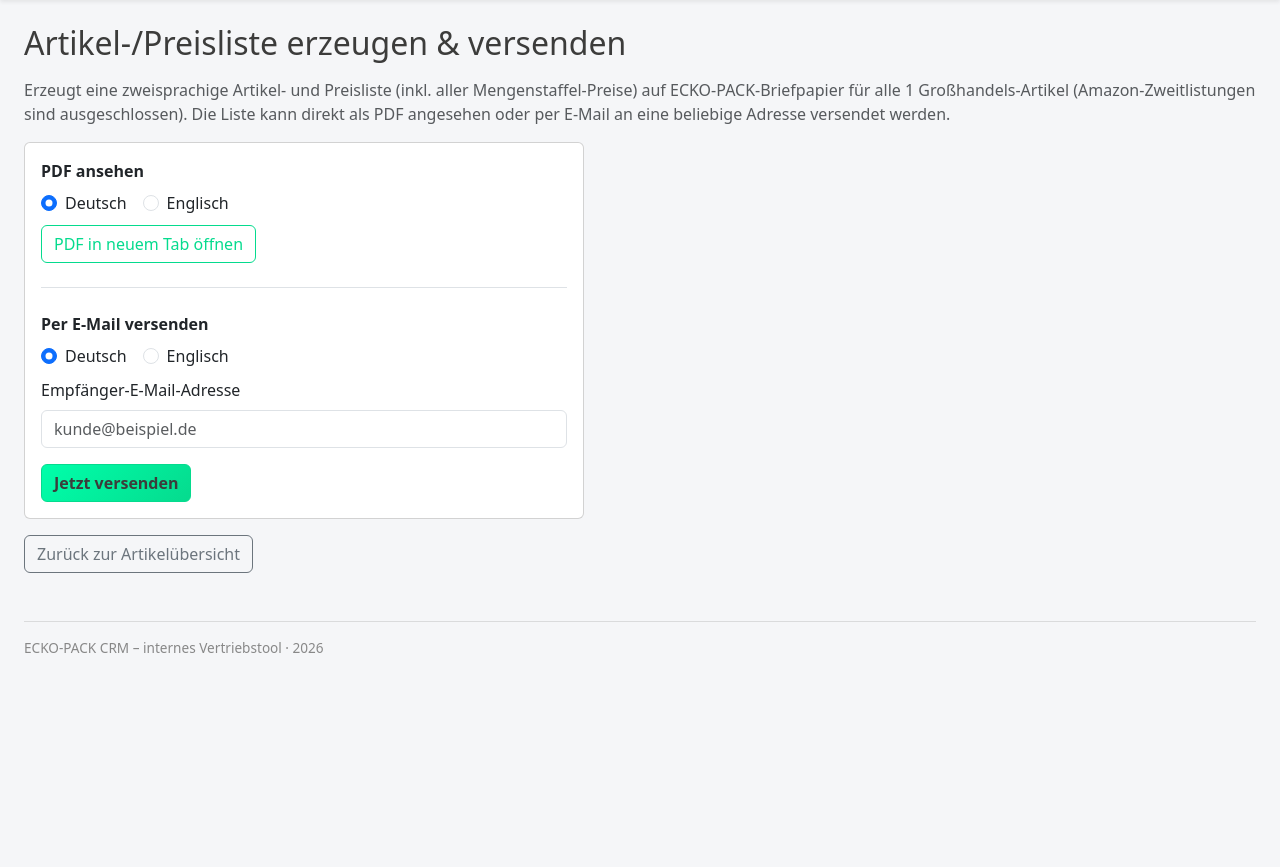
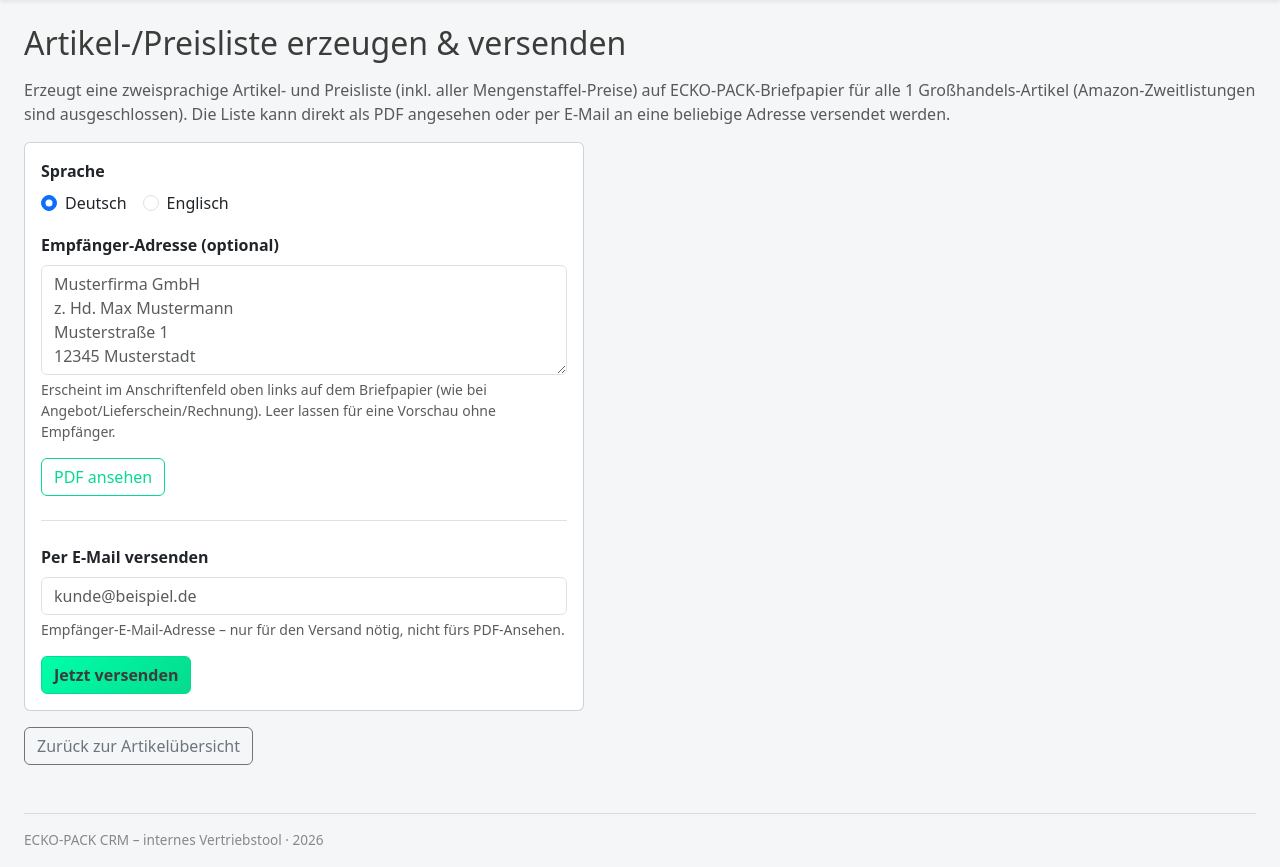
Before and after one commit to eckopack/crm, a Django app: page /artikel/preisliste/ in a window 1280 px wide; the page is wider, and only the part inside the window is pictured. Shown: the part 81-948 px from the top of that part. Before the commit the page ends 734 px from the top of that part, so only its background shows below. Run offline with Django 5.2, Linux system fonts and the light colour scheme; a user stored in the database is signed in; tables that the repository leaves empty hold one stand-in row (values such as "Sample post").

Commit message:
Artikelliste: Spalte "Preis je Stück" benennen, Empfänger-Adresse eingebbar
Björns Anfrage vom 21.10.2026: "schreib bitte auch Preis je Stück und nicht
Einheit! Ich möchte aber auch die adresse auf der preisliste eingeben können".

- Spaltenkopf "Preis je Einheit (netto)" -> "Preis je Stück (netto)"
  (Englisch: "Unit price (net)" -> "Price per piece (net)")
- Neues Textfeld "Empfänger-Adresse" im Formular: frei eingegebene Adresszeilen
  erscheinen im Anschriftenfeld oben links auf dem Briefpapier, genau wie bei
  Angebot/Lieferschein/Rechnung. Leer lassen = Vorschau ohne Empfänger (wie bisher).
- Formular zu einem einzigen <form> zusammengeführt (aktion=ansehen/senden),
  damit die Adresse für PDF-Ansicht und E-Mail-Versand gleichermaßen gilt.
  Der alte eigenständige GET-Download-View bleibt zur Abwärtskompatibilität
  unverändert bestehen, wird aber nicht mehr verlinkt.

Geprüft: pdftotext-Extraktion aus PDF-Ansicht UND aus dem tatsächlichen
E-Mail-Anhang bestätigt, dass die eingegebene Adresse im Dokument ankommt;
leeres Adressfeld bleibt nachweislich leer. Alle bisherigen Regressionstests
(Artikelliste, PDF-Artikelnummern, HTML-Artikelnummern, FK-Vorbefüllung)
weiterhin grün. manage.py check ohne Befund.

Co-Authored-By: Claude Sonnet 5 <noreply@anthropic.com>
Claude-Session: https://claude.ai/code/session_017NuCzmsLBxysTxn98sm2vo

```diff
--- a/vertrieb/nurture.py
+++ b/vertrieb/nurture.py
@@ -604,13 +604,15 @@ def rechnung_versand_senden(rechnung):
     return True, None
 
 
-def artikelliste_versenden(empfaenger_email, sprache="de"):
+def artikelliste_versenden(empfaenger_email, sprache="de", empfaenger_zeilen=None):
     """Verschickt die Artikel-/Preisliste (siehe pdf.artikelliste_pdf_erzeugen) als PDF-
     Anhang an eine frei eingegebene E-Mail-Adresse (21.10.2026, auf Wunsch von Björn) -
     bewusst OHNE Deal-/Firmenbezug, anders als alle übrigen Mailfunktionen in diesem Modul:
     EmailVersand.deal ist nullable (siehe Model-Doku "Teil 8"), ein Protokolleintrag mit
-    deal=None ist also ausdrücklich vorgesehen. Gibt (erfolg: bool, fehlermeldung: str|None)
-    zurück, analog zu rechnung_versand_senden() oben."""
+    deal=None ist also ausdrücklich vorgesehen. empfaenger_zeilen (optional): Textzeilen
+    fürs Anschriftenfeld auf dem PDF-Briefpapier, siehe pdf.artikelliste_pdf_erzeugen.
+    Gibt (erfolg: bool, fehlermeldung: str|None) zurück, analog zu
+    rechnung_versand_senden() oben."""
     betreff = "ECKO-PACK price list" if sprache == "en" else "ECKO-PACK Artikel- und Preisliste"
 
     kontext = {
@@ -624,7 +626,7 @@ def artikelliste_versenden(empfaenger_email, sprache="de"):
     artikel_liste = Artikel.objects.filter(vertriebskanal="standard").order_by("artikelnummer").prefetch_related("preisstaffeln")
 
     try:
-        pdf_bytes = pdf.artikelliste_pdf_erzeugen(artikel_liste, sprache=sprache)
+        pdf_bytes = pdf.artikelliste_pdf_erzeugen(artikel_liste, sprache=sprache, empfaenger_zeilen=empfaenger_zeilen)
         mail = EmailMultiAlternatives(betreff, text_body, settings.DEFAULT_FROM_EMAIL, [empfaenger_email])
         mail.attach_alternative(html_body, "text/html")
         dateiname = "ECKO-PACK_Price_List.pdf" if sprache == "en" else "ECKO-PACK_Artikel-Preisliste.pdf"
--- a/vertrieb/pdf.py
+++ b/vertrieb/pdf.py
@@ -836,7 +836,7 @@ def _artikelliste_tabelle(label_ab_menge, label_preis, label_preis_1000, gruppen
     return tabelle
 
 
-def artikelliste_pdf_erzeugen(artikel_liste, sprache="de"):
+def artikelliste_pdf_erzeugen(artikel_liste, sprache="de", empfaenger_zeilen=None):
     """Erzeugt die zweisprachige Artikel-/Preisliste als EINE durchlaufende Tabelle
     (Artikelnummer/Bezeichnung je Artikel über seine Preisstaffel-Zeilen hinweg vertikal
     verbunden, siehe _artikelliste_tabelle) - aufsteigend nach Ab-Menge sortiert, bewusst
@@ -845,12 +845,20 @@ def artikelliste_pdf_erzeugen(artikel_liste, sprache="de"):
     wäre. Artikel ganz ohne Preisstaffel zeigen stattdessen den Flatrate-Verkaufspreis;
     fehlt auch der (verkaufspreis=None, z.B. unvollständig gepflegter Artikel), wird das
     ausdrücklich als "Preis auf Anfrage"/"Price on request" ausgewiesen statt eine falsche
-    Zahl zu erfinden oder die Zeile stillschweigend wegzulassen."""
+    Zahl zu erfinden oder die Zeile stillschweigend wegzulassen.
+
+    empfaenger_zeilen (21.10.2026, auf Wunsch von Björn: "ich möchte aber auch die adresse
+    auf der preisliste eingeben können"): optionale Liste von Textzeilen fürs
+    Anschriftenfeld oben links (gleiche Position/Optik wie bei Angebot/Lieferschein/
+    Rechnung, siehe _kopf_erste_seite) - anders als dort aber KEIN Firma/Kontakt-Objekt,
+    sondern freier Text, weil die Preisliste (anders als die übrigen Dokumente) keinen
+    Deal-/Firmenbezug hat (siehe Modul-Kommentar oben). Leer/None lässt das Feld frei,
+    z.B. für eine reine interne Vorschau ohne Empfänger."""
     heute = timezone.localdate()
     if sprache == "en":
         titel = "PRICE LIST"
         meta_zeilen = [("As of", _datum(heute, sprache))]
-        label_ab_menge, label_preis = "From qty.", "Unit price (net)"
+        label_ab_menge, label_preis = "From qty.", "Price per piece (net)"
         label_preis_1000 = "Price per 1,000 pcs (net)"
         preis_auf_anfrage = "on request"
         fusshinweis = (
@@ -861,7 +869,7 @@ def artikelliste_pdf_erzeugen(artikel_liste, sprache="de"):
     else:
         titel = "ARTIKEL- UND PREISLISTE"
         meta_zeilen = [("Stand", _datum(heute))]
-        label_ab_menge, label_preis = "Ab Menge", "Preis je Einheit (netto)"
+        label_ab_menge, label_preis = "Ab Menge", "Preis je Stück (netto)"
         label_preis_1000 = "1.000er Stückpreis (netto)"
         preis_auf_anfrage = "auf Anfrage"
         fusshinweis = (
@@ -913,7 +921,7 @@ def artikelliste_pdf_erzeugen(artikel_liste, sprache="de"):
     )
     doc.build(
         story,
-        onFirstPage=_kopf_erste_seite([], meta_zeilen, titel, sprache),
+        onFirstPage=_kopf_erste_seite(empfaenger_zeilen or [], meta_zeilen, titel, sprache),
         onLaterPages=_kopf_folgeseite(titel, _datum(heute, sprache), sprache),
     )
     return buffer.getvalue()
--- a/vertrieb/templates/vertrieb/artikelliste_versenden.html
+++ b/vertrieb/templates/vertrieb/artikelliste_versenden.html
@@ -11,39 +11,37 @@
 
 <div class="card mb-3" style="max-width: 560px;">
     <div class="card-body">
-        <form method="get" action="{% url 'vertrieb:artikelliste_pdf' %}" target="_blank" class="mb-4 pb-4 border-bottom">
-            <label class="form-label fw-semibold">PDF ansehen</label>
-            <div class="d-flex gap-3 mb-2">
+        <form method="post">
+            {% csrf_token %}
+
+            <label class="form-label fw-semibold">Sprache</label>
+            <div class="d-flex gap-3 mb-3">
                 <div class="form-check">
-                    <input class="form-check-input" type="radio" name="sprache" id="pdf_sprache_de" value="de" checked>
-                    <label class="form-check-label" for="pdf_sprache_de">Deutsch</label>
+                    <input class="form-check-input" type="radio" name="sprache" id="sprache_de" value="de" checked>
+                    <label class="form-check-label" for="sprache_de">Deutsch</label>
                 </div>
                 <div class="form-check">
-                    <input class="form-check-input" type="radio" name="sprache" id="pdf_sprache_en" value="en">
-                    <label class="form-check-label" for="pdf_sprache_en">Englisch</label>
+                    <input class="form-check-input" type="radio" name="sprache" id="sprache_en" value="en">
+                    <label class="form-check-label" for="sprache_en">Englisch</label>
                 </div>
             </div>
-            <button type="submit" class="btn btn-outline-primary">PDF in neuem Tab öffnen</button>
-        </form>
 
-        <form method="post">
-            {% csrf_token %}
-            <label class="form-label fw-semibold">Per E-Mail versenden</label>
-            <div class="d-flex gap-3 mb-2">
-                <div class="form-check">
-                    <input class="form-check-input" type="radio" name="sprache" id="mail_sprache_de" value="de" checked>
-                    <label class="form-check-label" for="mail_sprache_de">Deutsch</label>
-                </div>
-                <div class="form-check">
-                    <input class="form-check-input" type="radio" name="sprache" id="mail_sprache_en" value="en">
-                    <label class="form-check-label" for="mail_sprache_en">Englisch</label>
-                </div>
+            <div class="mb-3">
+                <label for="empfaenger_adresse" class="form-label fw-semibold">Empfänger-Adresse (optional)</label>
+                <textarea name="empfaenger_adresse" id="empfaenger_adresse" class="form-control" rows="4" placeholder="Musterfirma GmbH&#10;z. Hd. Max Mustermann&#10;Musterstraße 1&#10;12345 Musterstadt"></textarea>
+                <div class="form-text">Erscheint im Anschriftenfeld oben links auf dem Briefpapier (wie bei Angebot/Lieferschein/Rechnung). Leer lassen für eine Vorschau ohne Empfänger.</div>
             </div>
+
+            <div class="d-flex gap-2 mb-4 pb-4 border-bottom">
+                <button type="submit" name="aktion" value="ansehen" formtarget="_blank" class="btn btn-outline-primary">PDF ansehen</button>
+            </div>
+
             <div class="mb-3">
-                <label for="empfaenger" class="form-label">Empfänger-E-Mail-Adresse</label>
-                <input type="email" name="empfaenger" id="empfaenger" class="form-control" placeholder="kunde@beispiel.de" required>
+                <label for="empfaenger" class="form-label fw-semibold">Per E-Mail versenden</label>
+                <input type="email" name="empfaenger" id="empfaenger" class="form-control" placeholder="kunde@beispiel.de">
+                <div class="form-text">Empfänger-E-Mail-Adresse – nur für den Versand nötig, nicht fürs PDF-Ansehen.</div>
             </div>
-            <button type="submit" class="btn btn-primary">Jetzt versenden</button>
+            <button type="submit" name="aktion" value="senden" class="btn btn-primary">Jetzt versenden</button>
         </form>
     </div>
 </div>
--- a/vertrieb/views.py
+++ b/vertrieb/views.py
@@ -1200,9 +1200,21 @@ def artikelliste_pdf_download(request):
     return response
 
 
+def _empfaenger_zeilen_aus_textarea(request):
+    """Freitext-Anschriftenfeld (21.10.2026, auf Wunsch von Björn: "ich möchte aber auch
+    die adresse auf der preisliste eingeben können") in einzelne, nicht-leere Zeilen
+    zerlegt - wie bei der freien E-Mail-Eingabe bewusst kein Firma/Kontakt-Lookup, da die
+    Preisliste (anders als Angebot & Co.) keinen Deal-/Firmenbezug hat."""
+    rohtext = request.POST.get("empfaenger_adresse", "")
+    return [zeile.strip() for zeile in rohtext.splitlines() if zeile.strip()]
+
+
 @login_required
 def artikelliste_versenden(request):
-    """GET zeigt das Formular (Sprachwahl + freie E-Mail-Eingabe), POST verschickt die
+    """GET zeigt das Formular (Sprachwahl + optionale Anschrift + freie E-Mail-Eingabe).
+    POST unterscheidet per "aktion"-Feld zwei Buttons desselben Formulars: "ansehen"
+    liefert das PDF direkt zur Ansicht (wie zuvor artikelliste_pdf_download, aber jetzt
+    inklusive der eingegebenen Anschrift fürs Briefpapier), "senden" verschickt die
     Artikel-/Preisliste direkt per Mail (ohne Umweg über einen Deal) - siehe
     nurture.artikelliste_versenden. Erfolg/Fehlschlag werden wie bei den übrigen
     Mailversand-Views über Django-Messages zurückgemeldet und zusätzlich zentral in
@@ -1211,6 +1223,17 @@ def artikelliste_versenden(request):
         sprache = request.POST.get("sprache")
         if sprache not in ("de", "en"):
             sprache = "de"
+        empfaenger_zeilen = _empfaenger_zeilen_aus_textarea(request)
+
+        if request.POST.get("aktion") == "ansehen":
+            pdf_bytes = pdf.artikelliste_pdf_erzeugen(
+                _artikelliste_standard_artikel(), sprache=sprache, empfaenger_zeilen=empfaenger_zeilen,
+            )
+            dateiname = "ECKO-PACK_Price_List.pdf" if sprache == "en" else "ECKO-PACK_Artikel-Preisliste.pdf"
+            response = HttpResponse(pdf_bytes, content_type="application/pdf")
+            response["Content-Disposition"] = f'inline; filename="{dateiname}"'
+            return response
+
         empfaenger = (request.POST.get("empfaenger") or "").strip()
         if not empfaenger:
             messages.warning(request, "Bitte eine Empfänger-E-Mail-Adresse eingeben.")
@@ -1220,7 +1243,7 @@ def artikelliste_versenden(request):
             except ValidationError:
                 messages.warning(request, f"„{empfaenger}“ ist keine gültige E-Mail-Adresse.")
                 return redirect("vertrieb:artikelliste_versenden")
-            erfolg, fehler = nurture.artikelliste_versenden(empfaenger, sprache=sprache)
+            erfolg, fehler = nurture.artikelliste_versenden(empfaenger, sprache=sprache, empfaenger_zeilen=empfaenger_zeilen)
             if erfolg:
                 messages.success(request, f"Artikel-/Preisliste wurde an {empfaenger} versendet.")
             else:
```
